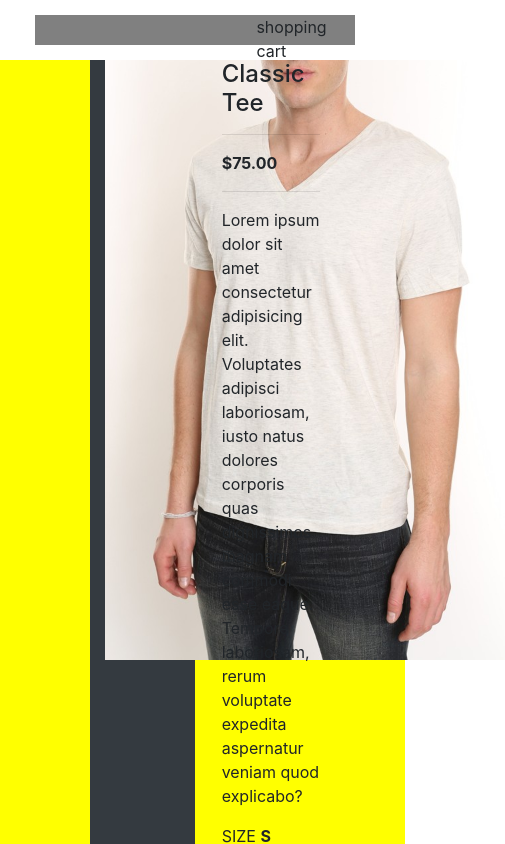
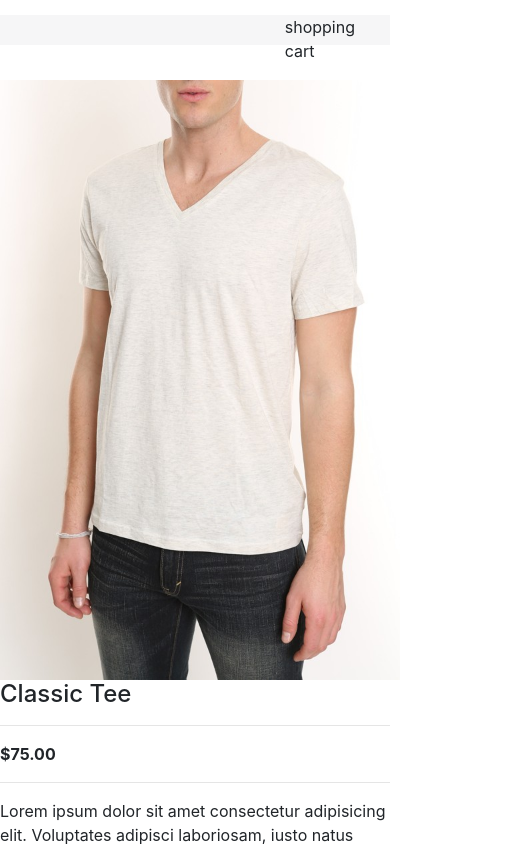
Before and after one commit to dbedggood/moustache-republic-test, a React (Create React App) app: page / in a window 390 px wide. Shown: the top 844 px of the page, 505 px wide, since content can reach past the window. Built offline with nearby package versions, Linux system fonts and the light colour scheme.

Commit message:
Implement responsiveness

```diff
--- a/src/App.css
+++ b/src/App.css
@@ -1,11 +1,11 @@
 .NavBar {
-  background-color: grey;
+  background-color: #f6f6f7;
   margin: 15px auto;
   height: 30px;
 }
 
 .Content {
-  background-color: yellow;
+  margin-top: 20px;
 }
 
 .ProductImage {
--- a/src/components/content/ProductDetails.js
+++ b/src/components/content/ProductDetails.js
@@ -4,7 +4,7 @@ import ProductForm from './ProductForm'
 function ProductDetails() {
   return (
     <div className="row">
-      <div className="col-11 offset-1">
+      <div className="col-sm-12 col-md-10 offset-md-2">
         <h4>Classic Tee</h4>
         <hr />
         <b>$75.00</b>
--- a/src/components/content/ProductPage.js
+++ b/src/components/content/ProductPage.js
@@ -4,10 +4,14 @@ import ProductDetails from './ProductDetails'
 function ProductPage() {
   return (
     <div className="row Content">
-      <div className="col-3 offset-3 bg-dark">
-        <img className="ProductImage" src="./classic-tee.jpg" alt="tshirt" />
+      <div className="col-sm-12 col-md-5 offset-md-1 col-lg-3 offset-lg-3">
+        <img
+          className="img-responsive ProductImage"
+          src="./classic-tee.jpg"
+          alt="tshirt"
+        />
       </div>
-      <div className="col-4">
+      <div className="col-sm-12 col-md-5 col-lg-4 offset-lg-1 col-xl-4 offset-xl-0">
         <ProductDetails />
       </div>
     </div>
--- a/src/components/layout/NavBar.js
+++ b/src/components/layout/NavBar.js
@@ -4,7 +4,7 @@ import ShoppingCart from './ShoppingCart'
 function NavBar() {
   return (
     <div className="row">
-      <div className="col-10 offset-1">
+      <div className="col-sm-12 col-lg-10 offset-lg-1">
         <div className="NavBar">
           <ShoppingCart />
         </div>
```
